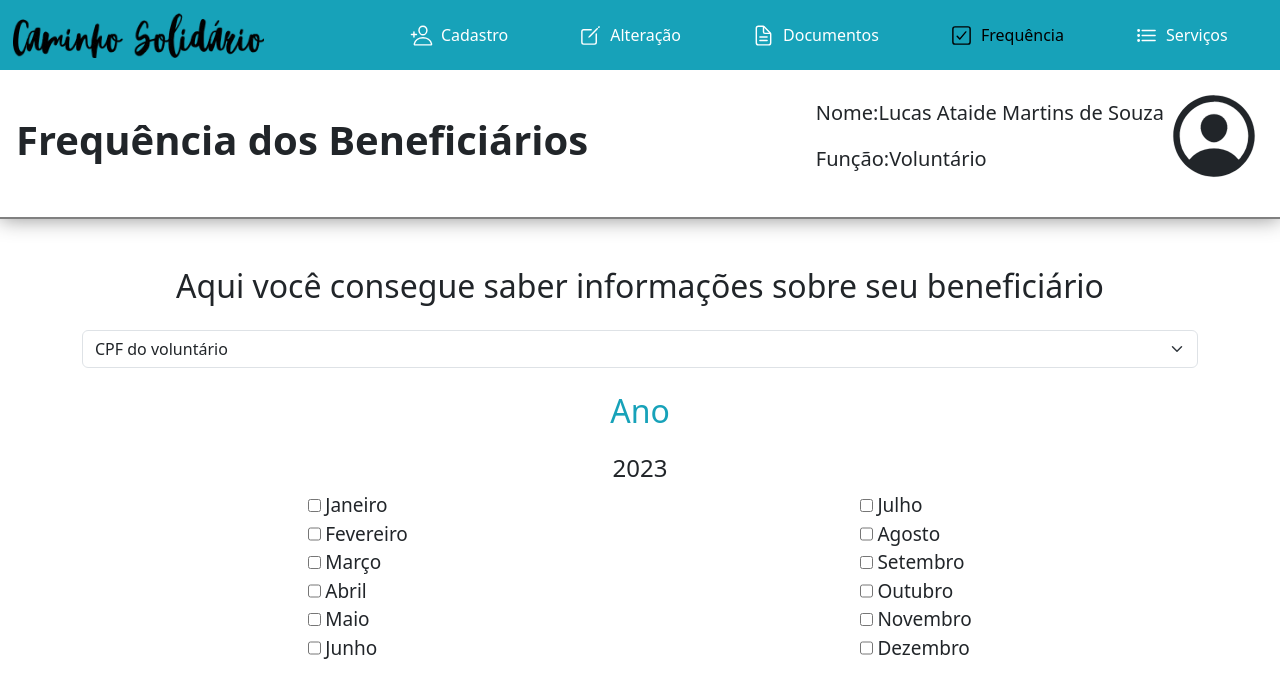
After one commit to Lucas200507/caminhoSolidario_web, a PHP site: page /html/frequenciaBeneficiario.html in a window 1280 px wide. The commit adds this page. Shown: the top 698 px of the page. Run offline with PHP 8.4, Linux system fonts and the light colour scheme.

Commit message:
FrequenciaBeneficiario

```diff
--- a/css/index.css
+++ b/css/index.css
@@ -66,7 +66,9 @@ body{
     animation: surgirTela 1s ease-in-out both;
 }
 
-
+label{
+    font-size: 19px;
+}
 
 /*///////////////////////////////////////////////////////////////*/
 
@@ -325,7 +327,7 @@ body{
 
 }
 
-@media(min-width: 600px){
+@media(min-width: 670px){
     .formularios_Beneficiario{
         display: flex;
         flex-direction: row;
--- a/html/Servicos.html
+++ b/html/Servicos.html
@@ -41,7 +41,7 @@
                 </li>
                 <li class="nav-item itens_navegadores">
                     <ion-icon name="checkbox-outline" class="icones_nav"></ion-icon>
-                    <a href="" class="nav-link" id="linksNavegacao">Frequência</a>
+                    <a href="frequenciaBeneficiario.html" class="nav-link" id="linksNavegacao">Frequência</a>
                 </li>
                 <li class="nav-item itens_navegadores">
                     <ion-icon name="list-outline" class="icones_nav" id="linksNavegacaoSelecionado"></ion-icon>
--- a/html/alteracao.html
+++ b/html/alteracao.html
@@ -43,7 +43,7 @@
                 </li>
                 <li class="nav-item itens_navegadores">
                     <ion-icon name="checkbox-outline" class="icones_nav"></ion-icon>
-                    <a href="" class="nav-link" id="linksNavegacao">Frequência</a>
+                    <a href="frequenciaBeneficiario.html" class="nav-link" id="linksNavegacao">Frequência</a>
                 </li>
                 <li class="nav-item itens_navegadores">
                     <ion-icon name="list-outline" class="icones_nav"></ion-icon>
--- a/html/cadastro.html
+++ b/html/cadastro.html
@@ -42,7 +42,7 @@
                 </li>
                 <li class="nav-item itens_navegadores">
                     <ion-icon name="checkbox-outline" class="icones_nav"></ion-icon>
-                    <a href="" class="nav-link" id="linksNavegacao">Frequência</a>
+                    <a href="frequenciaBeneficiario.html" class="nav-link" id="linksNavegacao">Frequência</a>
                 </li>
                 <li class="nav-item itens_navegadores">
                     <ion-icon name="list-outline" class="icones_nav"></ion-icon>
--- a/html/cadastro/cadastroBeneficiario.html
+++ b/html/cadastro/cadastroBeneficiario.html
@@ -41,7 +41,7 @@
                 </li>
                 <li class="nav-item itens_navegadores">
                     <ion-icon name="checkbox-outline" class="icones_nav"></ion-icon>
-                    <a href="" class="nav-link" id="linksNavegacao">Frequência</a>
+                    <a href="/html/frequenciaBeneficiario.html" class="nav-link" id="linksNavegacao">Frequência</a>
                 </li>
                 <li class="nav-item itens_navegadores">
                     <ion-icon name="list-outline" class="icones_nav"></ion-icon>
--- a/html/cadastro/cadastroVoluntario.html
+++ b/html/cadastro/cadastroVoluntario.html
@@ -41,7 +41,7 @@
                 </li>
                 <li class="nav-item itens_navegadores">
                     <ion-icon name="checkbox-outline" class="icones_nav"></ion-icon>
-                    <a href="" class="nav-link" id="linksNavegacao">Frequência</a>
+                    <a href="/html/frequenciaBeneficiario.html" class="nav-link" id="linksNavegacao">Frequência</a>
                 </li>
                 <li class="nav-item itens_navegadores">
                     <ion-icon name="list-outline" class="icones_nav"></ion-icon>
--- /dev/null
+++ b/html/frequenciaBeneficiario.html
@@ -0,0 +1,296 @@
+<!DOCTYPE html>
+<html lang="pt-br">
+<head>
+    <meta charset="UTF-8">
+    <meta http-equiv="X-UA-Compatible" content="IE=edge">
+    <meta name="viewport" content="width=device-width, initial-scale=1.0">
+    <title>Cadastro Dependente</title>
+    <!-- icone no titulo da pagina -->
+    <link rel="icon" href="/img/logo_semnome.png" >
+
+    <link rel="stylesheet" href="/css/index.css">
+    <!-- BOOTSTRAP CSS -->
+    <link href="https://cdn.jsdelivr.net/npm/bootstrap@5.3.5/dist/css/bootstrap.min.css" rel="stylesheet" integrity="sha384-SgOJa3DmI69IUzQ2PVdRZhwQ+dy64/BUtbMJw1MZ8t5HZApcHrRKUc4W0kG879m7" crossorigin="anonymous">
+</head>
+<body id="telaBody">
+    <nav class="navbar navbar-expand-lg navbar-dark justify-content-between" style="background-color: #17a2b9; padding: 0.8em;">
+            <!-- logo -->
+            <a href="/html/splash.html" class="navbar-brand p-0 d-block" id="container_logoHome">
+                <img src="/img/logodolado - Copia.png" alt="" id="logo_navegacaoHome" class=" m-0">
+            </a>
+
+            <!-- Menu Hamburguer -->
+            <button class="navbar-toggler" data-toggle="collapse" data-target="#navegacaoHome" id="botaoHamburguer" type="button" >
+            <span class="navbar-toggler-icon"></span><!-- Aparece quado você diminui o tamanho da tela para o tamanho definido em "nav>navbar-expand-(md)" -->
+            </button>
+
+            <!-- navegação -->
+            <div class="collapse navbar-collapse justify-content-end" id="navegacaoHome">
+            <ul class="navbar-nav ml-1 justify-content-around" id="navegadores_links">
+                <li class="nav-item itens_navegadores">
+                    <ion-icon name="person-add-outline" class="icones_nav"></ion-icon>
+                    <a href="/html/cadastro.html" class="nav-link" id="linksNavegacao">Cadastro</a>
+                </li>
+                <li class="nav-item itens_navegadores">
+                    <ion-icon name="create-outline" class="icones_nav"></ion-icon>
+                <a href="/html/alteracao.html" class="nav-link" id="linksNavegacao">Alteração</a>
+                </li>
+                <li class="nav-item itens_navegadores">
+                <ion-icon name="document-text-outline" class="icones_nav"></ion-icon>
+                    <a href="" class="nav-link" id="linksNavegacao">Documentos</a>
+                </li>
+                <li class="nav-item itens_navegadores">
+                    <ion-icon name="checkbox-outline" class="icones_nav" id="linksNavegacaoSelecionado"></ion-icon>
+                    <a href="#" class="nav-link" id="linksNavegacaoSelecionado">Frequência</a>
+                </li>
+                <li class="nav-item itens_navegadores">
+                    <ion-icon name="list-outline" class="icones_nav"></ion-icon>
+                    <a href="/html/Servicos.html" class="nav-link" id="linksNavegacao">Serviços</a>
+                </li>
+            </ul>
+            </div>
+    </nav>
+    <!-- TITULO -->
+    <div class="d-flex justify-content-between w-100" id="titulo_home">
+        <span class="text-start w-50">
+            <h3>Frequência dos Beneficiários</h3>
+        </span>
+        <div class="d-flex flex-row align-items-center justify-content-end">
+            <span class="mr-3 d-none d-lg-block" id="usuario_home">
+                <div id="nome-titulo_home" class="d-flex flex-row">
+                    <p class="mr-2">Nome:</p>
+                    <p>Lucas Ataide Martins de Souza</p>
+                </div>
+                <div id="funcao-titulo_home" class="d-flex flex-row">
+                    <p class="mr-2">Função:</p>
+                    <p>Voluntário</p>
+                </div>
+            </span>
+            <span>
+                <ion-icon name="person-circle-outline" id="icon_user_home"></ion-icon>
+            </span>
+        </div>
+    </div>
+    <main class="mt-5 d-flex flex-column container">
+        <div class="mb-4">
+            <h2 style="text-align: center;" class="mb-4">
+                Aqui você consegue saber informações sobre seu beneficiário
+           </h2>
+           <select class="form-select form-select-md">
+            <option value="">CPF do voluntário</option>
+           </select>
+        </div>
+            <!-- CAROUSEL -->
+        <h2 style="text-align: center; color: #17a2b9;" class="mb-4">
+            Ano
+        </h2>
+        <div class="mb-4 carousel slide" id="carouselFrequencia">
+            <div class="carousel-inner">
+                <div class="carousel-item active">
+                    <h4 class="text-center">
+                        2023
+                    </h4>
+                    <div class="d-flex flex-row w-100 justify-content-around">
+                        <span class="d-flex flex-column">
+                            <span class="d-flex d-row">
+                                <input type="checkbox" class="me-1">
+                                <label for="">Janeiro</label>
+                            </span>
+                            <span class="d-flex d-row">
+                                <input type="checkbox" class="me-1">
+                                <label for="">Fevereiro</label>
+                            </span>
+                            <span class="d-flex d-row">
+                                <input type="checkbox" class="me-1">
+                                <label for="">Março</label>
+                            </span>
+                            <span class="d-flex d-row">
+                                <input type="checkbox" class="me-1">
+                                <label for="">Abril</label>
+                            </span>
+                            <span class="d-flex d-row">
+                                <input type="checkbox" class="me-1">
+                                <label for="">Maio</label>
+                            </span>
+                            <span class="d-flex d-row">
+                                <input type="checkbox" class="me-1">
+                                <label for="">Junho</label>
+                            </span>
+                        </span>
+                        <span>
+                            <span class="d-flex flex-column">
+                                <span class="d-flex d-row">
+                                    <input type="checkbox" class="me-1">
+                                    <label for="">Julho</label>
+                                </span>
+                                <span class="d-flex d-row">
+                                    <input type="checkbox" class="me-1">
+                                    <label for="">Agosto</label>
+                                </span>
+                                <span class="d-flex d-row">
+                                    <input type="checkbox" class="me-1">
+                                    <label for="">Setembro</label>
+                                </span>
+                                <span class="d-flex d-row">
+                                    <input type="checkbox" class="me-1">
+                                    <label for="">Outubro</label>
+                                </span>
+                                <span class="d-flex d-row">
+                                    <input type="checkbox" class="me-1">
+                                    <label for="">Novembro</label>
+                                </span>
+                                <span class="d-flex d-row">
+                                    <input type="checkbox" class="me-1">
+                                    <label for="">Dezembro</label>
+                                </span>
+                            </span>
+                        </span>
+                    </div>
+                </div>
+                <div class="carousel-item">
+                    <h4 class="text-center">
+                        2024
+                    </h4>
+                    <div class="d-flex flex-row w-100 justify-content-around">
+                        <span class="d-flex flex-column">
+                            <span class="d-flex d-row">
+                                <input type="checkbox" class="me-1">
+                                <label for="">Janeiro</label>
+                            </span>
+                            <span class="d-flex d-row">
+                                <input type="checkbox" class="me-1">
+                                <label for="">Fevereiro</label>
+                            </span>
+                            <span class="d-flex d-row">
+                                <input type="checkbox" class="me-1">
+                                <label for="">Março</label>
+                            </span>
+                            <span class="d-flex d-row">
+                                <input type="checkbox" class="me-1">
+                                <label for="">Abril</label>
+                            </span>
+                            <span class="d-flex d-row">
+                                <input type="checkbox" class="me-1">
+                                <label for="">Maio</label>
+                            </span>
+                            <span class="d-flex d-row">
+                                <input type="checkbox" class="me-1">
+                                <label for="">Junho</label>
+                            </span>
+                        </span>
+                        <span>
+                            <span class="d-flex flex-column">
+                                <span class="d-flex d-row">
+                                    <input type="checkbox" class="me-1">
+                                    <label for="">Julho</label>
+                                </span>
+                                <span class="d-flex d-row">
+                                    <input type="checkbox" class="me-1">
+                                    <label for="">Agosto</label>
+                                </span>
+                                <span class="d-flex d-row">
+                                    <input type="checkbox" class="me-1">
+                                    <label for="">Setembro</label>
+                                </span>
+                                <span class="d-flex d-row">
+                                    <input type="checkbox" class="me-1">
+                                    <label for="">Outubro</label>
+                                </span>
+                                <span class="d-flex d-row">
+                                    <input type="checkbox" class="me-1">
+                                    <label for="">Novembro</label>
+                                </span>
+                                <span class="d-flex d-row">
+                                    <input type="checkbox" class="me-1">
+                                    <label for="">Dezembro</label>
+                                </span>
+                            </span>
+                        </span>
+                    </div>
+                </div>
+                <div class="carousel-item">
+                    <h4 class="text-center">
+                        2025
+                    </h4>
+                    <div class="d-flex flex-row w-100 justify-content-around">
+                        <span class="d-flex flex-column">
+                            <span class="d-flex d-row">
+                                <input type="checkbox" class="me-1">
+                                <label for="">Janeiro</label>
+                            </span>
+                            <span class="d-flex d-row">
+                                <input type="checkbox" class="me-1">
+                                <label for="">Fevereiro</label>
+                            </span>
+                            <span class="d-flex d-row">
+                                <input type="checkbox" class="me-1">
+                                <label for="">Março</label>
+                            </span>
+                            <span class="d-flex d-row">
+                                <input type="checkbox" class="me-1">
+                                <label for="">Abril</label>
+                            </span>
+                            <span class="d-flex d-row">
+                                <input type="checkbox" class="me-1">
+                                <label for="">Maio</label>
+                            </span>
+                            <span class="d-flex d-row">
+                                <input type="checkbox" class="me-1">
+                                <label for="">Junho</label>
+                            </span>
+                        </span>
+                        <span>
+                            <span class="d-flex flex-column">
+                                <span class="d-flex d-row">
+                                    <input type="checkbox" class="me-1">
+                                    <label for="">Julho</label>
+                                </span>
+                                <span class="d-flex d-row">
+                                    <input type="checkbox" class="me-1">
+                                    <label for="">Agosto</label>
+                                </span>
+                                <span class="d-flex d-row">
+                                    <input type="checkbox" class="me-1">
+                                    <label for="">Setembro</label>
+                                </span>
+                                <span class="d-flex d-row">
+                                    <input type="checkbox" class="me-1">
+                                    <label for="">Outubro</label>
+                                </span>
+                                <span class="d-flex d-row">
+                                    <input type="checkbox" class="me-1">
+                                    <label for="">Novembro</label>
+                                </span>
+                                <span class="d-flex d-row">
+                                    <input type="checkbox" class="me-1">
+                                    <label for="">Dezembro</label>
+                                </span>
+                            </span>
+                        </span>
+                    </div>
+                </div>
+            </div>
+            <button class="carousel-control-prev" type="button" data-bs-target="#carouselFrequencia" data-bs-slide="prev">
+                <span class="carousel-control-prev-icon" aria-hidden="true"></span>
+                <span class="visually-hidden">Previous</span>
+              </button>
+              <button class="carousel-control-next" type="button" data-bs-target="#carouselFrequencia" data-bs-slide="next">
+                <span class="carousel-control-next-icon" aria-hidden="true"></span>
+                <span class="visually-hidden">Next</span>
+            </button>
+        </div>
+    </main>
+    <!-- Conexão com Bootstrap  -->
+    <script src="https://cdn.jsdelivr.net/npm/jquery@3.5.1/dist/jquery.slim.min.js" integrity="sha384-DfXdz2htPH0lsSSs5nCTpuj/zy4C+OGpamoFVy38MVBnE+IbbVYUew+OrCXaRkfj" crossorigin="anonymous"></script>
+    <script src="https://cdn.jsdelivr.net/npm/popper.js@1.16.1/dist/umd/popper.min.js" integrity="sha384-9/reFTGAW83EW2RDu2S0VKaIzap3H66lZH81PoYlFhbGU+6BZp6G7niu735Sk7lN" crossorigin="anonymous"></script>
+    <script src="https://cdn.jsdelivr.net/npm/bootstrap@4.6.2/dist/js/bootstrap.min.js" integrity="sha384-+sLIOodYLS7CIrQpBjl+C7nPvqq+FbNUBDunl/OZv93DB7Ln/533i8e/mZXLi/P+" crossorigin="anonymous"></script>
+    <script src="https://cdn.jsdelivr.net/npm/bootstrap@5.3.5/dist/js/bootstrap.bundle.min.js" integrity="sha384-k6d4wzSIapyDyv1kpU366/PK5hCdSbCRGRCMv+eplOQJWyd1fbcAu9OCUj5zNLiq" crossorigin="anonymous"></script>
+    <script src="https://cdn.jsdelivr.net/npm/@popperjs/core@2.11.8/dist/umd/popper.min.js" integrity="sha384-I7E8VVD/ismYTF4hNIPjVp/Zjvgyol6VFvRkX/vR+Vc4jQkC+hVqc2pM8ODewa9r" crossorigin="anonymous"></script>
+    <script src="https://cdn.jsdelivr.net/npm/bootstrap@5.3.5/dist/js/bootstrap.min.js" integrity="sha384-VQqxDN0EQCkWoxt/0vsQvZswzTHUVOImccYmSyhJTp7kGtPed0Qcx8rK9h9YEgx+" crossorigin="anonymous"></script>
+    <!-- IONICONS -->
+    <script type="module" src="https://unpkg.com/ionicons@7.1.0/dist/ionicons/ionicons.esm.js"></script>
+    <script nomodule src="https://unpkg.com/ionicons@7.1.0/dist/ionicons/ionicons.js"></script>
+    <!-- LINKANDO JS EXTERNO -->
+    <script src="/js/index.js"></script>
+</body>
+</html>
--- a/html/splash.html
+++ b/html/splash.html
@@ -17,7 +17,6 @@
                  window.location.href = "/html/login.html";
              }, 8000);
     </script>
-
     <div class="container-splash d-flex justify-content-center align-items-center flex-column">
         <img src="/img/logo_nomeembaixo.png" alt="">
         <div class="carregando mt-3">
@@ -26,7 +25,7 @@
             <div class="pontos" id="ponto3"></div>
         </div>
     </div>
-
+    <!-- Conexão com Bootstrap -->
     <script src="https://code.jquery.com/jquery-3.3.1.slim.min.js" integrity="sha384-q8i/X+965DzO0rT7abK41JStQIAqVgRVzpbzo5smXKp4YfRvH+8abtTE1Pi6jizo" crossorigin="anonymous"></script>
     <script src="https://cdn.jsdelivr.net/npm/popper.js@1.14.7/dist/umd/popper.min.js" integrity="sha384-UO2eT0CpHqdSJQ6hJty5KVphtPhzWj9WO1clHTMGa3JDZwrnQq4sF86dIHNDz0W1" crossorigin="anonymous"></script>
     <script src="https://cdn.jsdelivr.net/npm/bootstrap@4.3.1/dist/js/bootstrap.min.js" integrity="sha384-JjSmVgyd0p3pXB1rRibZUAYoIIy6OrQ6VrjIEaFf/nJGzIxFDsf4x0xIM+B07jRM" crossorigin="anonymous"></script>
```
Also changed, not shown: html/alteracao/alteracaoBeneficiario.html (+7 -7 lines), html/alteracao/alteracaoDependente.html (+19 -117 lines), html/alteracao/alteracaoVoluntario.html (+6 -6 lines), html/cadastro/cadastroDependente.html (+14 -112 lines).
